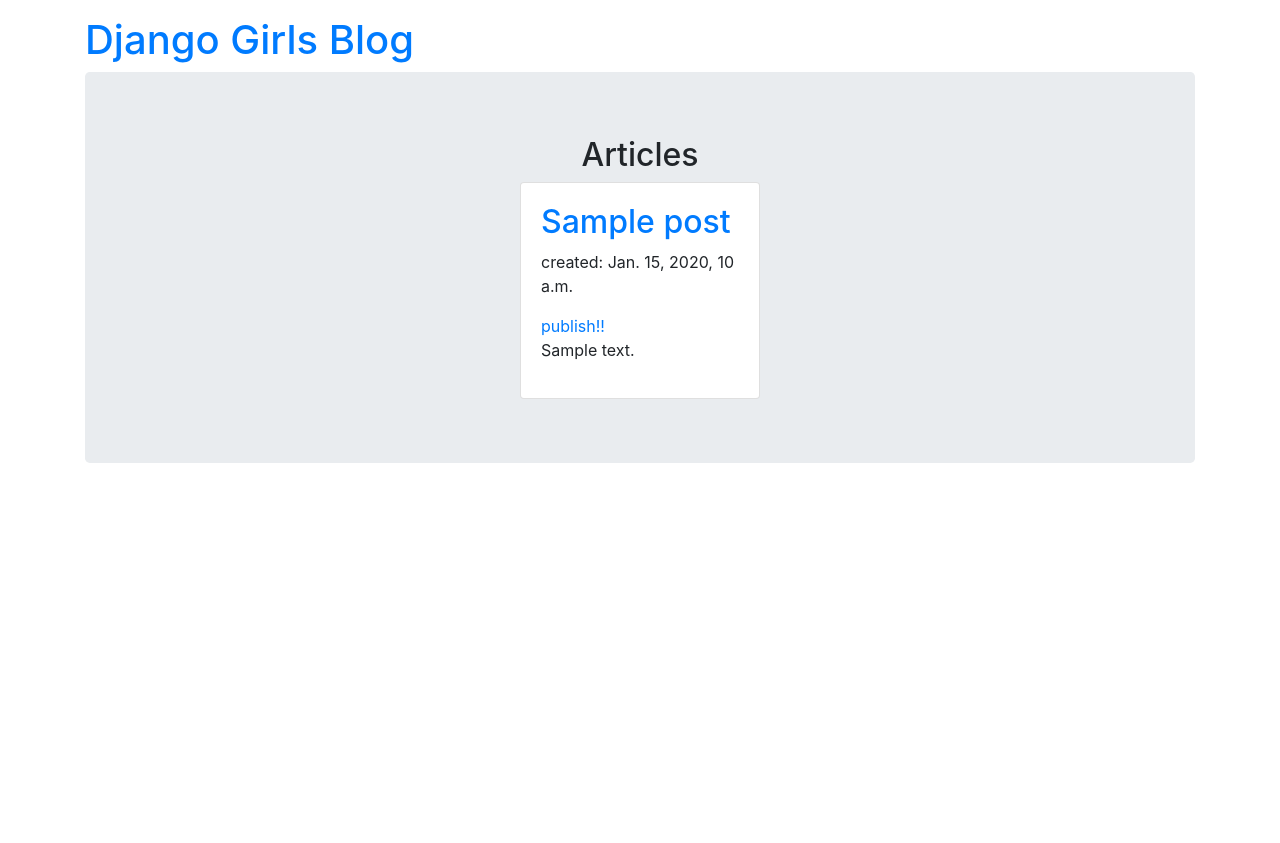
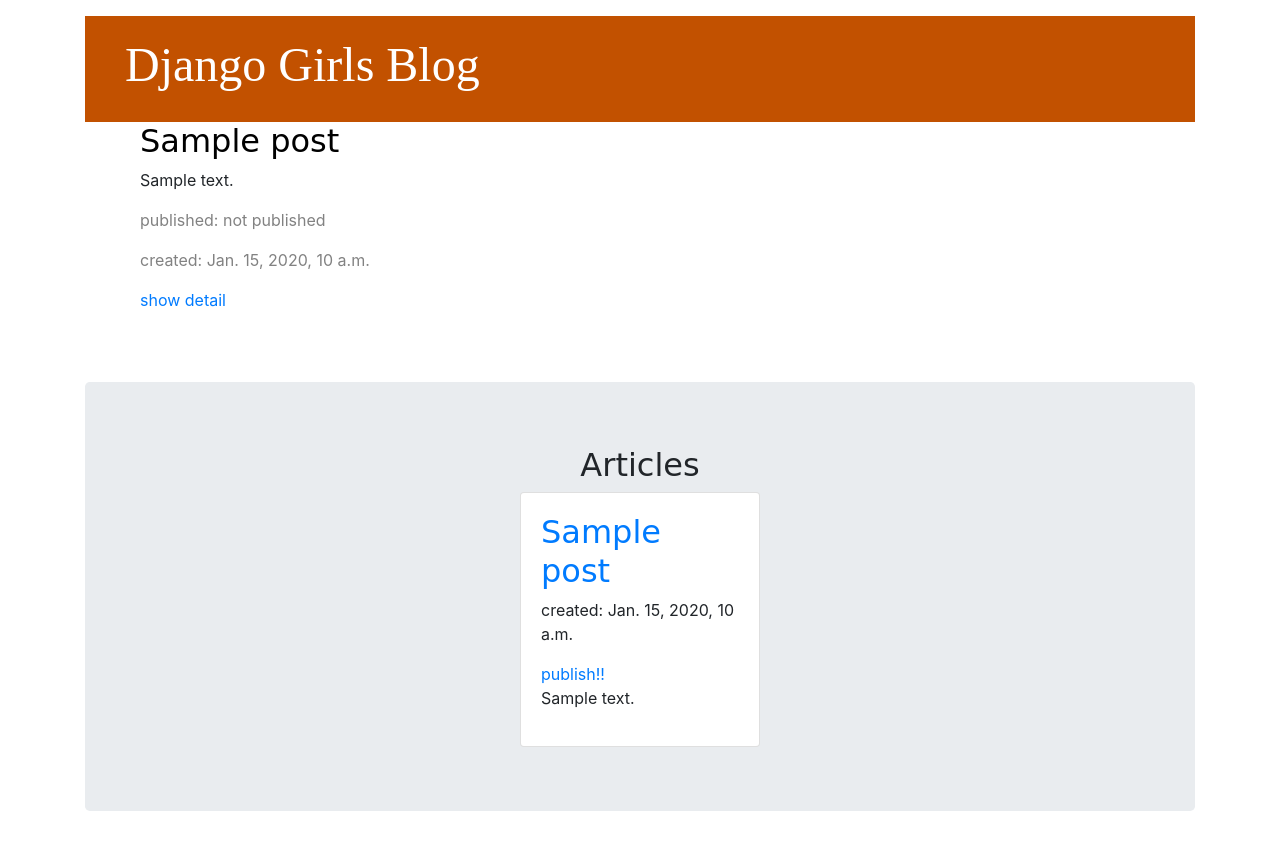
Before and after one commit to kota7175/django-projects, a Django app: page /1/unpublishing/ in a window 1280 px wide. Shown: the part 72-915 px from the top of the page. Before the commit the page ends 535 px from the top, so only its background shows below. Run offline with Django 3.2, Linux system fonts and the light colour scheme; tables that the repository leaves empty hold one stand-in row (values such as "Sample post"); some libraries are stand-ins or nearby versions.

Commit message:
detail作成

```diff
--- a/django/blog/templates/blog/base.html
+++ b/django/blog/templates/blog/base.html
@@ -8,14 +8,14 @@
     <meta name="viewport" content="width=device-width, initial-scale=1" />
     <title>Django Girls Blog</title>
     <!-- BootstrapのCSS読み込み -->
-    <link href="{% static 'homepages/css/bootstrap.min.css' %}" rel="stylesheet" />
+    <link href="{% static 'blog/css/bootstrap.min.css' %}" rel="stylesheet" />
     <!-- jQuery読み込み -->
     <script src="https://ajax.googleapis.com/ajax/libs/jquery/1.11.3/jquery.min.js"></script>
     <!--jquery.cookie.jsの読み込み-->
     <script src="https://cdnjs.cloudflare.com/ajax/libs/jquery-cookie/1.4.1/jquery.cookie.min.js"></script>
     <!-- BootstrapのJS読み込み -->
-    <script src="{% static 'homepages/js/bootstrap.min.js' %}"></script>
-    <link rel="stylesheet" href="{% static 'homepages/css/style.css' %}" />
+    <script src="{% static 'blog/js/bootstrap.min.js' %}"></script>
+    <link rel="stylesheet" href="{% static 'blog/css/style.css' %}" />
   </head>
 
   <body>
--- a/django/blog/templates/blog/post_list.html
+++ b/django/blog/templates/blog/post_list.html
@@ -1,14 +1,37 @@
 {% extends "blog/base.html" %}
 
     {% block body %}
-        <div>
+        <div class="page-header">
             <h1><a href="/">Django Girls Blog</a></h1>
         </div>
+
+        <div class="content container">
+            <div class="row">
+                <div class="col-md-8">
+                    {% for post in posts %}
+                        <div class="post">
+                            <h2><a href="">{{ post.title }}</a></h2>
+                            <p>{{ post.text|linebreaksbr }}</p>
+                            <div class="date">
+                                {% if post.is_published %}
+                                    <p>published: {{ post.published_date }}</p>
+                                {% else %}
+                                    <p>published: not published</p>
+                                {% endif %}
+                                <p>created: {{ post.created_date }}</p>
+                            </div>
+                            <a href="{% url 'blog:detail' post.id %}">show detail</a>
+                        </div>
+                    {% endfor %}
+                </div>
+            </div>
+        </div>
+
         <div id="skill" class="jumbotron">
             <h2 class="text-center">Articles</h2>
-            {% if blogs %}
+            {% if posts %}
                 <div class="d-flex flex-row">
-                    {% for blog in blogs %}
+                    {% for blog in posts %}
                         <div class="card mx-auto" style="width:15rem;">
                             <div class="card-body">
                                 <h2><a href="">{{ blog.title }}</a></h2>
--- a/django/blog/urls.py
+++ b/django/blog/urls.py
@@ -8,4 +8,6 @@
     path('', views.post_list, name='post_list'),
     path('<int:blog_id>/publishing/', views.publishing, name='publishing'),
     path('<int:blog_id>/unpublishing/', views.unpublishing, name='unpublishing'),
+    path('<int:blog_id>/detail/', views.detail, name='detail'),
+    path('<int:blog_id>/edit/', views.edit, name='edit'),
 ]
--- a/django/blog/views.py
+++ b/django/blog/views.py
@@ -4,8 +4,16 @@
 
 
 def post_list(request):
-    blogs = Post.objects.order_by('created_date')
-    return render(request, 'blog/post_list.html', {'blogs': blogs})
+    posts = Post.objects.order_by('created_date')
+    return render(request, 'blog/post_list.html', {'posts': posts})
+
+def detail(request, blog_id):
+    post = get_object_or_404(Post, pk=blog_id)
+    return render(request, 'blog/post_detail.html', {'post': post})
+
+def edit(request, blog_id):
+    post = get_object_or_404(Post, pk=blog_id)
+    return render(request, 'blog/post_edit.html', {'post': post})
 
 def publishing(request, blog_id):
     blog = get_object_or_404(Post, pk=blog_id)
--- a/static/blog/css/style.css
+++ b/static/blog/css/style.css
@@ -24,3 +24,55 @@
   display: block;
   margin: 0 auto;
 }
+h1 a{
+  color: #C25100;
+  font-family: 'Lobster';
+}
+
+
+.page-header {
+  background-color: #C25100;
+  margin-top: 0;
+  padding: 20px 20px 20px 40px;
+}
+
+.page-header h1, .page-header h1 a, .page-header h1 a:visited, .page-header h1 a:active {
+  color: #ffffff;
+  font-size: 36pt;
+  text-decoration: none;
+}
+
+.content {
+  margin-left: 40px;
+}
+
+h1, h2, h3, h4 {
+  font-family: 'Lobster', cursive;
+}
+
+.date {
+  color: #828282;
+}
+
+.save {
+  float: right;
+}
+
+.post-form textarea, .post-form input {
+  width: 100%;
+}
+
+.top-menu, .top-menu:hover, .top-menu:visited {
+  color: #ffffff;
+  float: right;
+  font-size: 26pt;
+  margin-right: 20px;
+}
+
+.post {
+  margin-bottom: 70px;
+}
+
+.post h2 a, .post h2 a:visited {
+  color: #000000;
+}
```
Also changed, not shown: django/blog/templates/blog/post_detail.html (added, +33 -0 lines).
